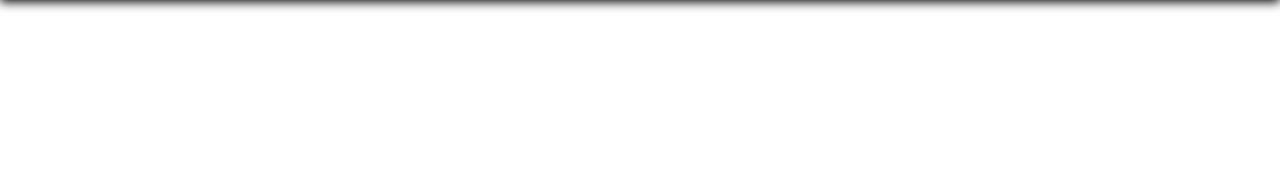
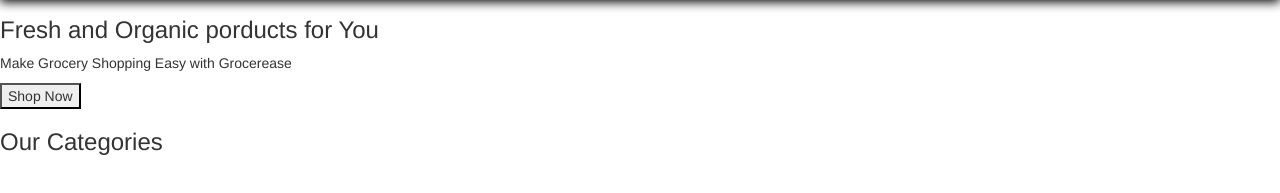
Before and after one commit to saadia07/grocerease, a plain HTML site: page home.html in a window 1280 px wide. Shown: the part 123-316 px from the top of the page. Drawn offline with Linux system fonts and the light colour scheme.

Commit message:
made banner

```diff
--- a/home.html
+++ b/home.html
@@ -57,6 +57,24 @@
       </div>
 
   </Header>
+  <body>
+    <section class="home" id="home">
+      <div class="home-background-image"></div>
+      <div class="content">
+        <h3>Fresh and <span>Organic </span> porducts for You</h3>
+        <p>Make Grocery Shopping Easy with Grocerease</p>
+        <button class="button">Shop Now</button>
+      </div>
+
+    </section>
+    <section class="CATEGORIES" id="CATEGORIES">
+      <h3 class="heading">Our <span>Categories</span></h3>
+      <div class="box-container">
+        <div class="box">
+         <div class="fruits-image"></div>
+        </div>
+      </div>
+    </section>
 
   </body>
   </html>
```
